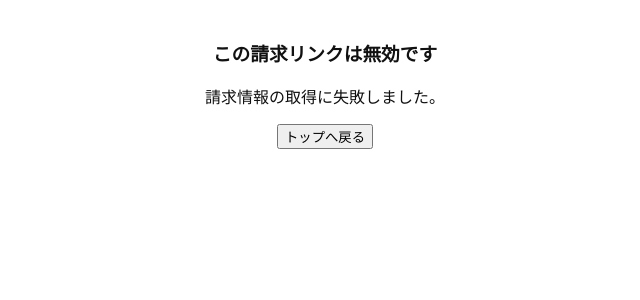
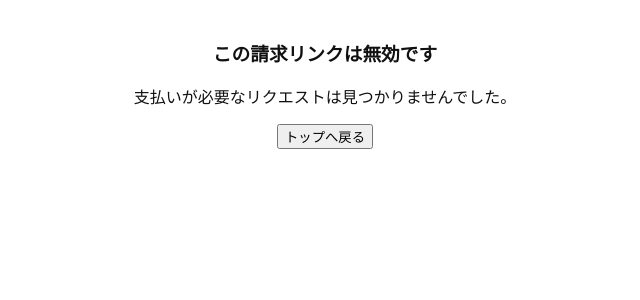
Before and after one commit to Bridge-wkk/team-vitamin-sea-project, a React (Create React App) app: page /payrequest in a window 1280 px wide. Shown: the top 300 px of the page, without its empty margins (315-955 px from the left). Built offline with nearby package versions, Linux system fonts and the light colour scheme; data requests are answered from the project's data file; sample sign-in values are in the browser's storage.

Commit message:
もう一回支払いリクエスト修正

```diff
--- a/src/PayRequest.js
+++ b/src/PayRequest.js
@@ -12,17 +12,16 @@ const PayRequest = ({ loginUser }) => {
   const requesterIdFromQuery = params.get("requesterId") ?? "";
   const requesterNameFromQuery = params.get("from") ?? "";
 
-  // 旧仕様の名残（requestIdがない場合のフォールバック用）
+  // 旧仕様の名残
   const amountStrFromQuery = params.get("amount") ?? "0";
   const messageFromQuery = params.get("message") ?? "";
 
-  const [request, setRequest] = useState(null);      // requestsテーブルの請求データ
-
-  const [selectedUser, setSelectedUser] = useState(null); // 請求者（相手）
-  const [invalidReason, setInvalidReason] = useState(""); // 無効理由
+  const [request, setRequest] = useState(null);
+  const [selectedUser, setSelectedUser] = useState(null);
+  const [invalidReason, setInvalidReason] = useState("");
   const [isSending, setIsSending] = useState(false);
 
-  // ✅ 表示用：請求額・メッセージ・請求者IDは request から優先的に取る
+  // 表示用データのメモ化
   const amount = useMemo(() => {
     if (request) return Number(request.amount || 0);
     return Number(amountStrFromQuery || 0);
@@ -43,7 +42,7 @@ const PayRequest = ({ loginUser }) => {
     return requesterNameFromQuery || "";
   }, [request, requesterNameFromQuery]);
 
-  // 1) 未ログインならログインへ（戻り先付き）
+  // 1) 未ログインならログインへ
   useEffect(() => {
     if (!loginUser) {
       navigate("/", {
@@ -53,31 +52,29 @@ const PayRequest = ({ loginUser }) => {
     }
   }, [loginUser, navigate, location.pathname, location.search]);
 
-  // 2) requestId があるなら請求データを取得して
-  //    - 支払済みなら無効
-  //    - 支払者(receiverId)がログインユーザーと一致しなければ NotYourRequestへ
+  // 2) ✅ 修正箇所：fetchのレスポンス定義(res2など)を確実に定義
   useEffect(() => {
     if (!loginUser) return;
 
     (async () => {
       try {
         if (requestId) {
-          // A: 特定のIDが指定されている場合（QRやリンクから）
-          const res = await fetch(`http://localhost:3010/requests/${requestId}`);
-          if (!res.ok) {
+          // A: requestIdがある場合
+          const res1 = await fetch(`http://localhost:3010/requests/${requestId}`);
+          if (!res1.ok) {
             setInvalidReason("この請求は存在しません。");
             return;
           }
-          const data = await res.json();
+          const data = await res1.json();
           if (data.status === "paid") {
             setInvalidReason("この請求はすでに支払い済みです。");
             return;
           }
           setRequest(data);
         } else {
-          // B: ID指定がない場合（ホームのボタンから）→ 自分宛の未払いを1件見つける
-          const res = await fetch(`http://localhost:3010/requests`);
-          const allRequests = await res.json();
+          // B: ホーム画面から来た場合（自動検索）
+          const res2 = await fetch(`http://localhost:3010/requests`);
+          const allRequests = await res2.json(); // ★ ここで res2 が定義されているのでエラーになりません
           const myRequest = allRequests.find(req =>
             req.receiverName === loginUser.name && req.status === "unpaid"
           );
@@ -88,43 +85,14 @@ const PayRequest = ({ loginUser }) => {
             setInvalidReason("支払いが必要なリクエストは見つかりませんでした。");
           }
         }
-
-        const data = await res.json();
-
-        // ✅ 支払済みなら無効化
-        if (data.status === "paid") {
-          setInvalidReason("この請求はすでに支払い済みです。");
-          return;
-        }
-
-        // ✅ 追加：支払者チェック（receiverId）
-        // receiverId が入っている請求は「その人だけが支払える」
-        const receiverId = String(data.receiverId ?? "");
-        const loginId = String(loginUser.id ?? "");
-
-        if (receiverId && receiverId !== loginId) {
-          navigate("/notyourrequest", {
-            replace: true,
-            state: {
-              payerName: data.receiverName, // 本来支払うべき人
-              requesterName: data.requesterName, // 請求者
-              redirectTo: `${location.pathname}${location.search}`, // 正しい人で再ログイン後に戻す先
-            },
-          });
-          return;
-        }
-
-        // ✅ 未払い＆本人なら保持
-        setRequest(data);
-
       } catch (e) {
         console.error("データ取得エラー:", e);
         setInvalidReason("請求情報の取得に失敗しました。");
       }
     })();
-  }, [loginUser, requestId, navigate, location.pathname, location.search]);
+  }, [loginUser, requestId]);
 
-  // 3) 請求者（相手）の情報を取得
+  // 3) 請求者情報の取得
   useEffect(() => {
     if (!loginUser || invalidReason || !requesterId) return;
 
@@ -147,24 +115,14 @@ const PayRequest = ({ loginUser }) => {
       });
   }, [loginUser, invalidReason, requesterId, requesterName]);
 
-  // --- 送金実行処理 ---
+  // 送金実行
   const handleSend = async () => {
     if (!loginUser || !selectedUser || isSending) return;
-
-    if (invalidReason) {
-      alert(invalidReason);
-      return;
-    }
-
-    if (Number(loginUser.balance) < amount) {
-      alert("残高が不足しています");
-      return;
-    }
+    if (invalidReason) { alert(invalidReason); return; }
+    if (Number(loginUser.balance) < amount) { alert("残高が不足しています"); return; }
 
     setIsSending(true);
-
     try {
-      // (A) 自分の残高を減らす
       const myNewBalance = Number(loginUser.balance) - amount;
       await fetch(`http://localhost:3010/friends/${loginUser.id}`, {
         method: "PATCH",
@@ -172,7 +130,6 @@ const PayRequest = ({ loginUser }) => {
         body: JSON.stringify({ balance: myNewBalance }),
       });
 
-      // (B) 相手（請求者）の残高を増やす
       const partnerNewBalance = (Number(selectedUser.balance) || 0) + amount;
       await fetch(`http://localhost:3010/friends/${requesterId}`, {
         method: "PATCH",
@@ -180,13 +137,12 @@ const PayRequest = ({ loginUser }) => {
         body: JSON.stringify({ balance: partnerNewBalance }),
       });
 
-      // (C) 送金履歴(send1)への保存
       const sendData = {
         senderId: loginUser.id,
         senderName: loginUser.name,
         receiverId: requesterId,
         receiverName: selectedUser.name,
-        receiverIcon: selectedUser.icon, // 履歴でアイコンが出るように追加
+        receiverIcon: selectedUser.icon,
         amount: amount,
         message: message,
         date: new Date().toLocaleString("ja-JP"),
@@ -198,7 +154,6 @@ const PayRequest = ({ loginUser }) => {
         body: JSON.stringify(sendData),
       });
 
-      // (D) ✅ 請求データのステータス更新：unpaidをpaidに変更
       if (request?.id) {
         await fetch(`http://localhost:3010/requests/${request.id}`, {
           method: "PATCH",
@@ -211,10 +166,7 @@ const PayRequest = ({ loginUser }) => {
         });
       }
 
-      // 完了画面へ遷移
-      navigate("/step6", {
-        state: { selectedUser, amount, message },
-      });
+      navigate("/step6", { state: { selectedUser, amount, message } });
     } catch (err) {
       console.error("送金エラー", err);
       alert("送金に失敗しました");
@@ -223,10 +175,7 @@ const PayRequest = ({ loginUser }) => {
     }
   };
 
-  // 表示
-  if (!loginUser) {
-    return <div style={{ padding: "20px", textAlign: "center" }}>ログイン画面へ移動しています…</div>;
-  }
+  if (!loginUser) return <div style={{ padding: "20px", textAlign: "center" }}>読み込み中…</div>;
 
   if (invalidReason) {
     return (
@@ -246,34 +195,15 @@ const PayRequest = ({ loginUser }) => {
         ＜ 戻る
       </button>
       <div style={{ clear: "both" }}></div>
-
       <div style={{ marginTop: "30px" }}>
-        <img
-          src={selectedUser.icon}
-          alt=""
-          style={{ width: "80px", height: "80px", borderRadius: "50%", objectFit: "cover", margin: "12px 0" }}
-        />
+        <img src={selectedUser.icon} alt="" style={{ width: "80px", height: "80px", borderRadius: "50%", objectFit: "cover", margin: "12px 0" }} />
         <h3>{selectedUser.name} さんからの請求</h3>
       </div>
-
-      <p style={{ fontSize: "28px", fontWeight: "bold", margin: "20px 0" }}>
-        {amount.toLocaleString()} 円
-      </p>
-
-      {message && (
-        <div style={{ backgroundColor: "#f0f7ff", padding: "10px", borderRadius: "8px", display: "inline-block", marginTop: "10px" }}>
-          「{message}」
-        </div>
-      )}
-
+      <p style={{ fontSize: "28px", fontWeight: "bold", margin: "20px 0" }}>{amount.toLocaleString()} 円</p>
+      {message && <div style={{ backgroundColor: "#f0f7ff", padding: "10px", borderRadius: "8px", display: "inline-block", marginTop: "10px" }}>「{message}」</div>}
       <br />
-
       <button
-        style={{
-          marginTop: "40px", padding: "15px 60px", background: isSending ? "#999" : "#d32f2f",
-          color: "#fff", border: "none", borderRadius: "30px", cursor: isSending ? "not-allowed" : "pointer",
-          fontSize: "18px", fontWeight: "bold", opacity: isSending ? 0.7 : 1,
-        }}
+        style={{ marginTop: "40px", padding: "15px 60px", background: isSending ? "#999" : "#d32f2f", color: "#fff", border: "none", borderRadius: "30px", cursor: isSending ? "not-allowed" : "pointer", fontSize: "18px", fontWeight: "bold", opacity: isSending ? 0.7 : 1 }}
         onClick={handleSend}
         disabled={isSending}
       >
```
